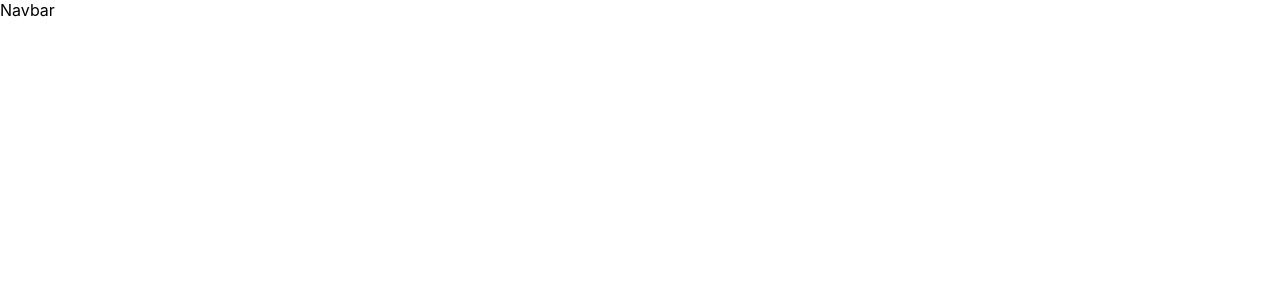
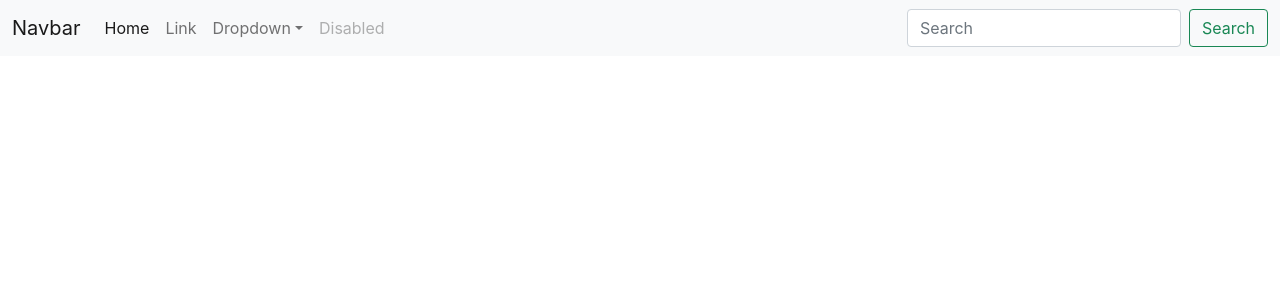
Before and after one commit to istekhar46/jimfit, a React (Create React App) app: page / in a window 1280 px wide. Shown: the top 300 px of the page. Built offline with nearby package versions, Linux system fonts and the light colour scheme.

Commit message:
added navbar

```diff
--- a/public/index.html
+++ b/public/index.html
@@ -25,6 +25,10 @@
       Learn how to configure a non-root public URL by running `npm run build`.
     -->
     <title>JimFit</title>
+    <link href="https://cdn.jsdelivr.net/npm/bootstrap@5.0.2/dist/css/bootstrap.min.css" rel="stylesheet" integrity="sha384-EVSTQN3/azprG1Anm3QDgpJLIm9Nao0Yz1ztcQTwFspd3yD65VohhpuuCOmLASjC" crossorigin="anonymous">
+
+
+
   </head>
   <body>
     <noscript>You need to enable JavaScript to run this app.</noscript>
@@ -39,5 +43,7 @@
       To begin the development, run `npm start` or `yarn start`.
       To create a production bundle, use `npm run build` or `yarn build`.
     -->
+    <script src="https://cdn.jsdelivr.net/npm/@popperjs/core@2.9.2/dist/umd/popper.min.js" integrity="sha384-IQsoLXl5PILFhosVNubq5LC7Qb9DXgDA9i+tQ8Zj3iwWAwPtgFTxbJ8NT4GN1R8p" crossorigin="anonymous"></script>
+<script src="https://cdn.jsdelivr.net/npm/bootstrap@5.0.2/dist/js/bootstrap.min.js" integrity="sha384-cVKIPhGWiC2Al4u+LWgxfKTRIcfu0JTxR+EQDz/bgldoEyl4H0zUF0QKbrJ0EcQF" crossorigin="anonymous"></script>
   </body>
 </html>
--- a/src/components/Navbar.js
+++ b/src/components/Navbar.js
@@ -2,6 +2,42 @@
 
 export default function Navbar() {
   return (
-    <div>Navbar</div>
+    <nav class="navbar navbar-expand-lg navbar-light bg-light">
+  <div class="container-fluid">
+    <a class="navbar-brand" href="#">Navbar</a>
+    <button class="navbar-toggler" type="button" data-bs-toggle="collapse" data-bs-target="#navbarSupportedContent" aria-controls="navbarSupportedContent" aria-expanded="false" aria-label="Toggle navigation">
+      <span class="navbar-toggler-icon"></span>
+    </button>
+    <div class="collapse navbar-collapse" id="navbarSupportedContent">
+      <ul class="navbar-nav me-auto mb-2 mb-lg-0">
+        <li class="nav-item">
+          <a class="nav-link active" aria-current="page" href="#">Home</a>
+        </li>
+        <li class="nav-item">
+          <a class="nav-link" href="#">Link</a>
+        </li>
+        <li class="nav-item dropdown">
+          <a class="nav-link dropdown-toggle" href="#" id="navbarDropdown" role="button" data-bs-toggle="dropdown" aria-expanded="false">
+            Dropdown
+          </a>
+          <ul class="dropdown-menu" aria-labelledby="navbarDropdown">
+            <li><a class="dropdown-item" href="#">Action</a></li>
+            <li><a class="dropdown-item" href="#">Another action</a></li>
+            <li><hr class="dropdown-divider"/></li>
+            <li><a class="dropdown-item" href="#">Something else here</a></li>
+          </ul>
+        </li>
+        <li class="nav-item">
+          <a class="nav-link disabled" href="#" tabindex="-1" aria-disabled="true">Disabled</a>
+        </li>
+      </ul>
+      <form class="d-flex">
+        <input class="form-control me-2" type="search" placeholder="Search" aria-label="Search"/>
+        <button class="btn btn-outline-success" type="submit">Search</button>
+      </form>
+    </div>
+  </div>
+</nav>
+
   )
 }
```
